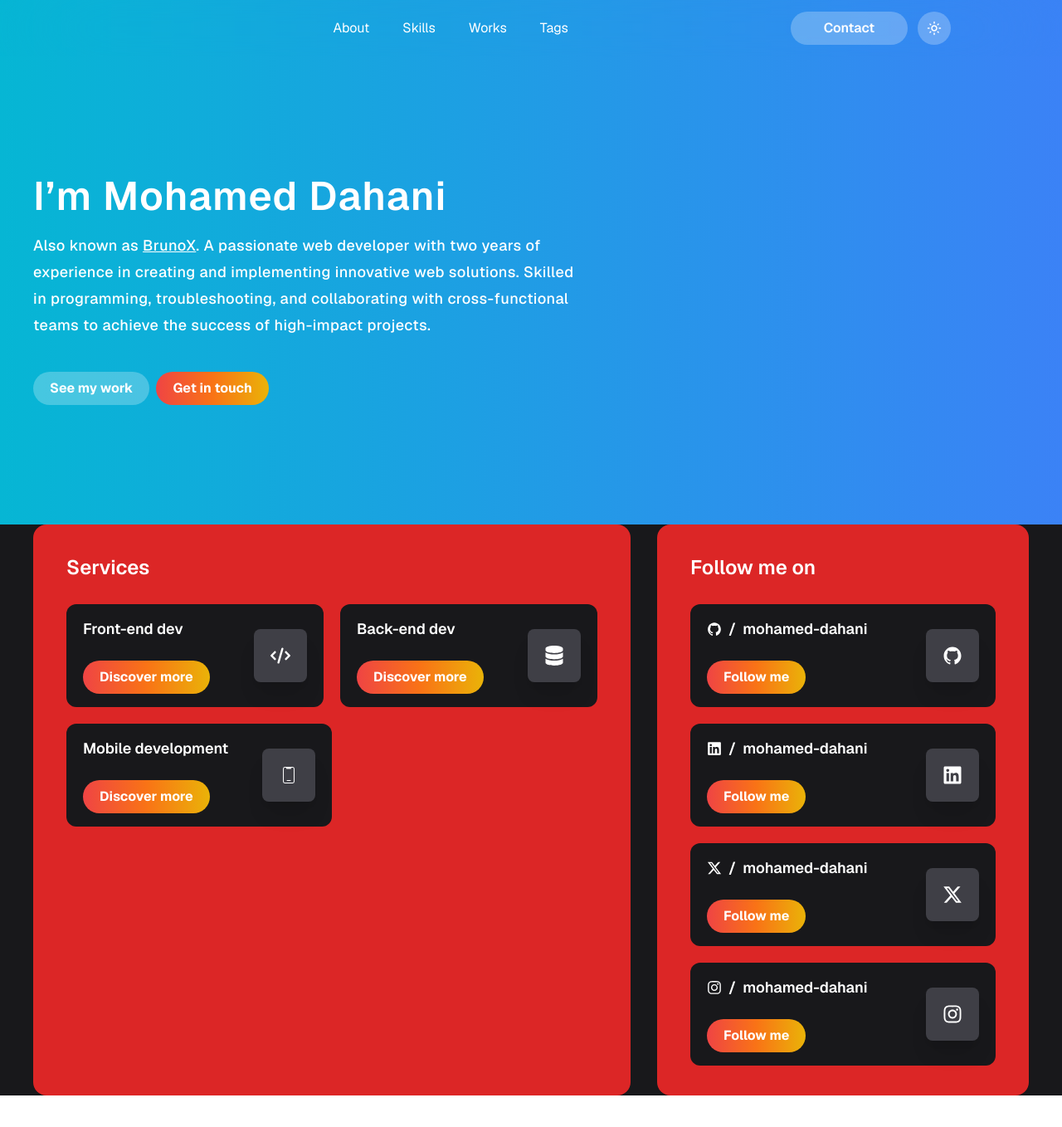
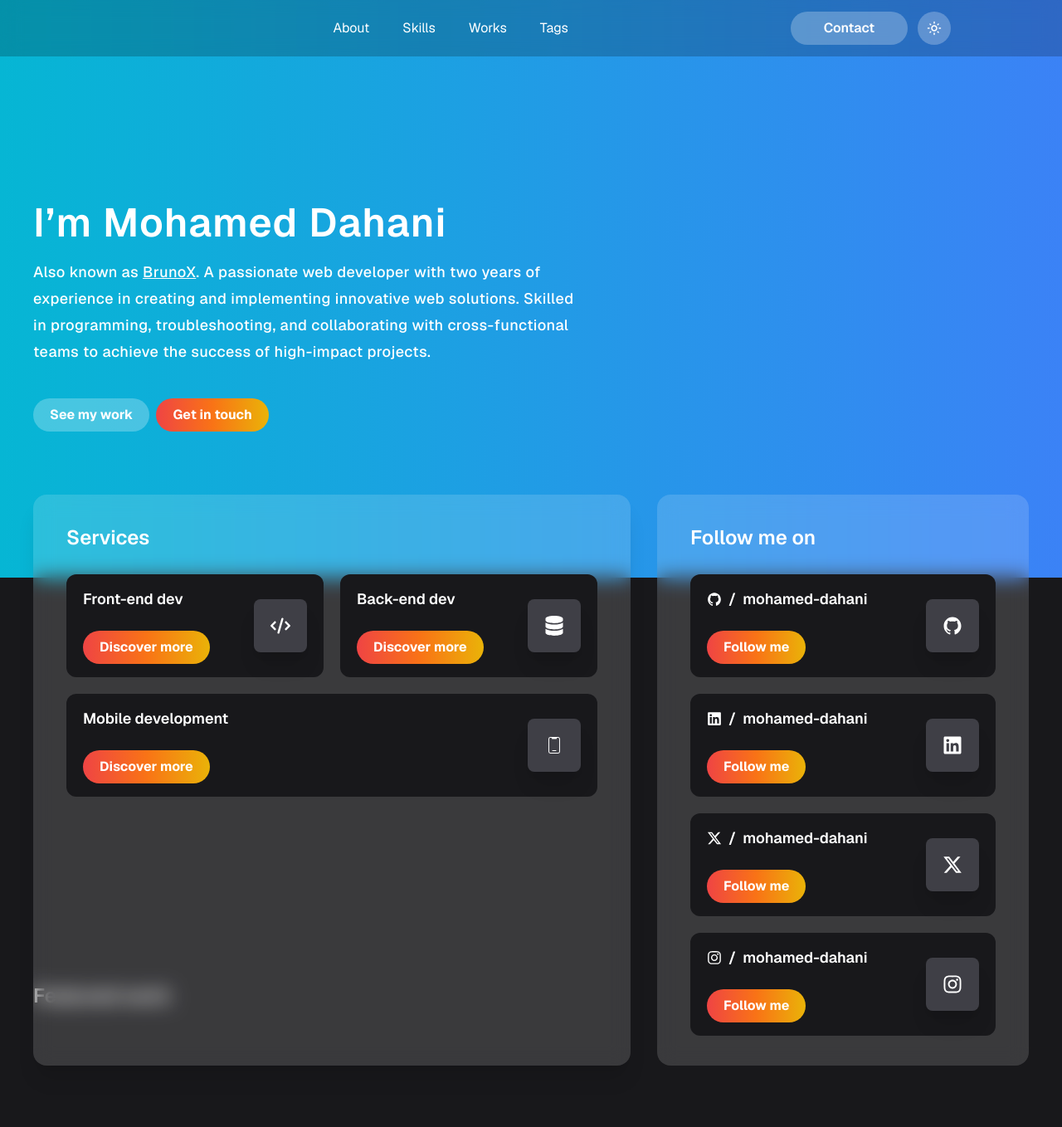
Before and after one commit to dahani-dev/portfolio-with-Nextjs, a Next.js app: page / in a window 1280 px wide. Shown: the top 1358 px of the page at 83% size. Before the commit the page ends 1320 px from the top, so only its background shows below. Built offline with nearby package versions, Linux system fonts and the light colour scheme.

Commit message:
fix problem of main section

```diff
--- a/src/app/components/hero.jsx
+++ b/src/app/components/hero.jsx
@@ -2,7 +2,7 @@ import Link from "next/link";
 
 const Hero = () => {
   return (
-    <section className="px-10 py-36">
+    <section className="py-44 px-80 max-2xl:px-10 bg-gradient-to-r from-cyan-500 to-blue-500">
       <h1 className="text-5xl text-white font-semibold tracking-wide mb-5">
         I’m Mohamed Dahani
       </h1>
--- a/src/app/components/main.jsx
+++ b/src/app/components/main.jsx
@@ -6,15 +6,17 @@ import { IoLogoGithub } from "react-icons/io";
 import { FaLinkedin } from "react-icons/fa6";
 import { FaXTwitter } from "react-icons/fa6";
 import { FaInstagram } from "react-icons/fa6";
+import Works from "./works";
 
 const main = () => {
   return (
-    <main className="bg-white dark:bg-[#18181B] px-10 flex justify-between gap-8">
-      <div className=" flex-grow backdrop-blur-md bg-red-600 py-9 px-10 rounded-2xl min-w-[60%]">
+    <main className=" bg-white dark:bg-[#18181B] px-80 max-2xl:px-10 pb-32">
+      <div className="flex justify-between gap-8 max-lg:flex-wrap float-start my-[-100px]">
+        <div className="backdrop-blur-md dark:bg-white/15 bg-black/10 py-9 px-10 rounded-2xl min-w-[60%] shadow-xl">
           <h1 className="text-white font-semibold text-2xl mb-7">Services</h1>
           <div className="flex items-center justify-between gap-5 flex-wrap">
-          <div className="flex-grow flex justify-between items-center gap-8 py-4 px-5 bg-white rounded-xl dark:bg-[#18181B] max-w-80">
-            <div className="">
+            <div className="flex-grow flex justify-between items-center gap-8 py-4 px-5 bg-white rounded-xl dark:bg-[#18181B] ">
+              <div>
                 <h1 className="text-black font-semibold text-lg mb-6 dark:text-white">
                   Front-end dev
                 </h1>
@@ -29,8 +31,8 @@ const main = () => {
                 </Link>
               </button>
             </div>
-          <div className="flex-grow flex justify-between items-center gap-8 py-4 px-5 bg-white rounded-xl dark:bg-[#18181B] max-w-80">
-            <div className="">
+            <div className="flex-grow flex justify-between items-center gap-8 py-4 px-5 bg-white rounded-xl dark:bg-[#18181B] ">
+              <div>
                 <h1 className="text-black font-semibold text-lg mb-6 dark:text-white">
                   Back-end dev
                 </h1>
@@ -45,8 +47,8 @@ const main = () => {
                 </Link>
               </button>
             </div>
-          <div className="flex-grow flex justify-between items-center gap-8 py-4 px-5 bg-white rounded-xl dark:bg-[#18181B] max-w-80">
-            <div className="">
+            <div className="flex-grow flex justify-between items-center gap-8 py-4 px-5 bg-white rounded-xl dark:bg-[#18181B] ">
+              <div>
                 <h1 className="text-black font-semibold text-lg mb-6 dark:text-white">
                   Mobile development
                 </h1>
@@ -63,11 +65,13 @@ const main = () => {
             </div>
           </div>
         </div>
-      <div className="backdrop-blur-md bg-red-600 py-9 px-10 rounded-2xl">
-        <h1 className="text-white font-semibold text-2xl mb-7">Follow me on</h1>
+        <div className="backdrop-blur-md dark:bg-white/15 bg-black/10  py-9 px-10 rounded-2xl">
+          <h1 className="text-white font-semibold text-2xl mb-7">
+            Follow me on
+          </h1>
           <div className="flex items-center justify-between gap-5 flex-wrap">
             <div className="flex-grow flex justify-between items-center  gap-8 py-4 px-5 bg-white rounded-xl dark:bg-[#18181B]">
-            <div className="">
+              <div>
                 <h1 className="text-black font-semibold text-lg mb-6 dark:text-white flex items-center">
                   <IoLogoGithub />
                   <span className="mx-2">/</span>mohamed-dahani
@@ -86,7 +90,7 @@ const main = () => {
               </div>
             </div>
             <div className="flex-grow flex justify-between items-center  gap-8 py-4 px-5 bg-white rounded-xl dark:bg-[#18181B]">
-            <div className="">
+              <div>
                 <h1 className="text-black font-semibold text-lg mb-6 dark:text-white flex items-center">
                   <FaLinkedin />
                   <span className="mx-2">/</span>mohamed-dahani
@@ -105,7 +109,7 @@ const main = () => {
               </div>
             </div>
             <div className="flex-grow flex justify-between items-center  gap-8 py-4 px-5 bg-white rounded-xl dark:bg-[#18181B]">
-            <div className="">
+              <div>
                 <h1 className="text-black font-semibold text-lg mb-6 dark:text-white flex items-center">
                   <FaXTwitter />
                   <span className="mx-2">/</span>mohamed-dahani
@@ -124,7 +128,7 @@ const main = () => {
               </div>
             </div>
             <div className="flex-grow flex justify-between items-center  gap-8 py-4 px-5 bg-white rounded-xl dark:bg-[#18181B]">
-            <div className="">
+              <div>
                 <h1 className="text-black font-semibold text-lg mb-6 dark:text-white flex items-center">
                   <FaInstagram />
                   <span className="mx-2">/</span>mohamed-dahani
@@ -144,6 +148,8 @@ const main = () => {
             </div>
           </div>
         </div>
+      </div>
+      <Works />
     </main>
   );
 };
--- /dev/null
+++ b/src/app/components/works.jsx
@@ -0,0 +1,11 @@
+import React from "react";
+
+const Works = () => {
+  return (
+    <section className="">
+      <h1 className="text-black dark:text-white font-semibold text-2xl mb-7">Featured work</h1>
+    </section>
+  );
+};
+
+export default Works;
--- a/src/app/globals.css
+++ b/src/app/globals.css
@@ -9,7 +9,7 @@ scrollbar
 */
 
 body {
-    --sb-track-color: #232e33;
+    --sb-track-color: #242333;
     --sb-thumb-color: #d4d4d8;
     --sb-size: 14px;
   }
--- a/src/app/hooks/header.jsx
+++ b/src/app/hooks/header.jsx
@@ -29,7 +29,7 @@ const Header = () => {
   }, [theme]);
 
   return (
-    <header className="flex justify-around gap-5 px-6 py-3 text-white backdrop-blur-3xl sticky top-0 max-md:justify-between">
+    <header className="flex justify-around gap-5 px-6 py-3 text-white bg-black/20 backdrop-blur-md sticky top-0 max-md:justify-between z-50">
       {/* Logo inshallah */}
       <div />
       <nav className="flex gap-10 py-2.5 px-7 max-md:hidden">
--- a/src/app/layout.jsx
+++ b/src/app/layout.jsx
@@ -13,7 +13,7 @@ const linearGradient = `bg-gradient-to-r from-cyan-500 to-blue-500 h-screen`;
 export default function RootLayout({ children }) {
   return (
     <html lang="en">
-      <body className={`${GeistSans.className} ${linearGradient} h-[300vh]`}>
+      <body className={`${GeistSans.className} ${linearGradient}`}>
         <Header />
         {children}
       </body>
```
Lines whose indentation alone changed are shown as unchanged.
